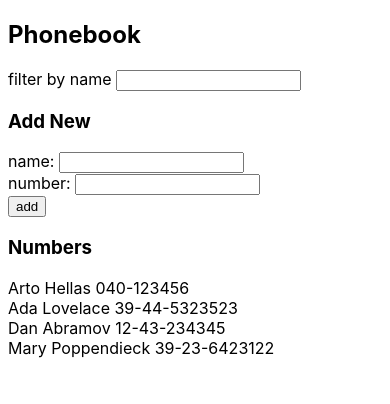
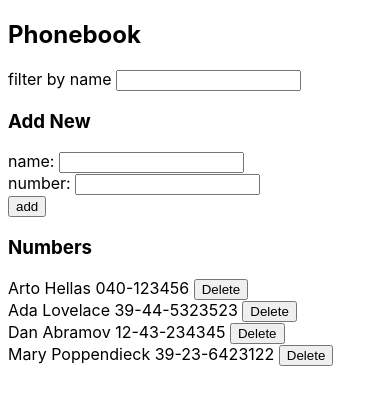
Before and after one commit to rohchakr/rohchakr-fullstackopen.com-exercises, a React (Create React App) app in the folder part2/phonebook/: page / in a window 390 px wide. Shown: the top 404 px of the page. Built offline with nearby package versions, Linux system fonts and the light colour scheme; data requests are answered from the project's data file.

Commit message:
Exercise 2.17: The Phonebook Step9

```diff
--- a/part2/phonebook/src/App.js
+++ b/part2/phonebook/src/App.js
@@ -21,14 +21,14 @@ const PersonForm = ( props ) => (
   </form>
 )
 
-const Persons = ({ data }) => (
+const Persons = ({ data, handleDeletePerson }) => (
   <>
-  {data.map(p => <Person key={p.name} name={p.name} number={p.number} />)}
+  {data.map(p => <Person key={p.name} name={p.name} number={p.number} deletePerson={handleDeletePerson} />)}
   </>
 )
 
-const Person = ({ name, number }) => (
-  <div>{name} {number}</div>
+const Person = ({ name, number, deletePerson }) => (
+  <div>{name} {number} <button name={name} onClick={deletePerson}>Delete</button></div>
 )
 
 const App = () => {
@@ -84,6 +84,20 @@ const App = () => {
     ))
   }
 
+  const handleDeletePerson = (event) => {
+    const personName = event.target.name
+    const DELETE_WARNING = `Delete ${personName} ?`
+
+    if (window.confirm(DELETE_WARNING)) {
+      personsService
+        .deletePerson(persons.filter(p => p.name === personName)[0].id)
+        .then(() => {
+          setPersons(persons.filter(p => p.name !== personName))
+          setFilteredPersons(filteredPersons.filter(p => p.name !== personName))
+        })
+    }
+  }
+
   return (
     <div>
       <h2>Phonebook</h2>
@@ -97,7 +111,7 @@ const App = () => {
         onNumberChange={handleNumberChange}
       />
       <h3>Numbers</h3>
-      <Persons data={filteredPersons} />
+      <Persons data={filteredPersons} handleDeletePerson={handleDeletePerson}/>
     </div>
   )
 }
--- a/part2/phonebook/src/services/persons.js
+++ b/part2/phonebook/src/services/persons.js
@@ -6,4 +6,6 @@ const getPersons = () => axios.get(baseUrl).then(response => response.data)
 
 const addPerson = person => axios.post(baseUrl, person).then(response => response.data)
 
-export default { getPersons, addPerson }
+const deletePerson = personId => axios.delete(`${baseUrl}/${personId}`)
+
+export default { getPersons, addPerson, deletePerson }
```
